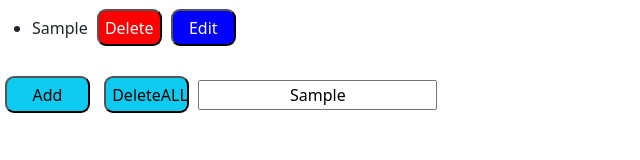
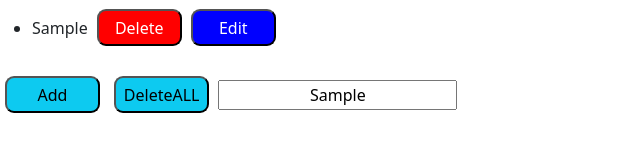
Before and after one commit to Amiriaz/javascript.9, a plain HTML site: page index.html in a window 1280 px wide. Both pictures are taken after typing "Sample" into the empty fields and a click on the button "Add". Shown: the whole page, without its empty margins (0-640 px from the left). Drawn offline with nearby package versions, Linux system fonts and the light colour scheme.

Commit message:
Update app.css

```diff
--- a/app.css
+++ b/app.css
@@ -1,7 +1,7 @@
 .box {
     margin: 9px;
     height: 37px;
-    width: 65px;
+    width: 85px;
     color: white;
     border-radius: 9px;
     background-color: red;
@@ -9,7 +9,7 @@
 }
 .box1 {
     height: 37px;
-    width: 65px;
+    width: 85px;
     color: white;
     border-radius: 9px;
 
@@ -19,6 +19,6 @@
 .button{
     margin: 5px;
     height: 37px;
-    width: 85px;
+    width: 95px;
     border-radius: 9px;
 }
```
